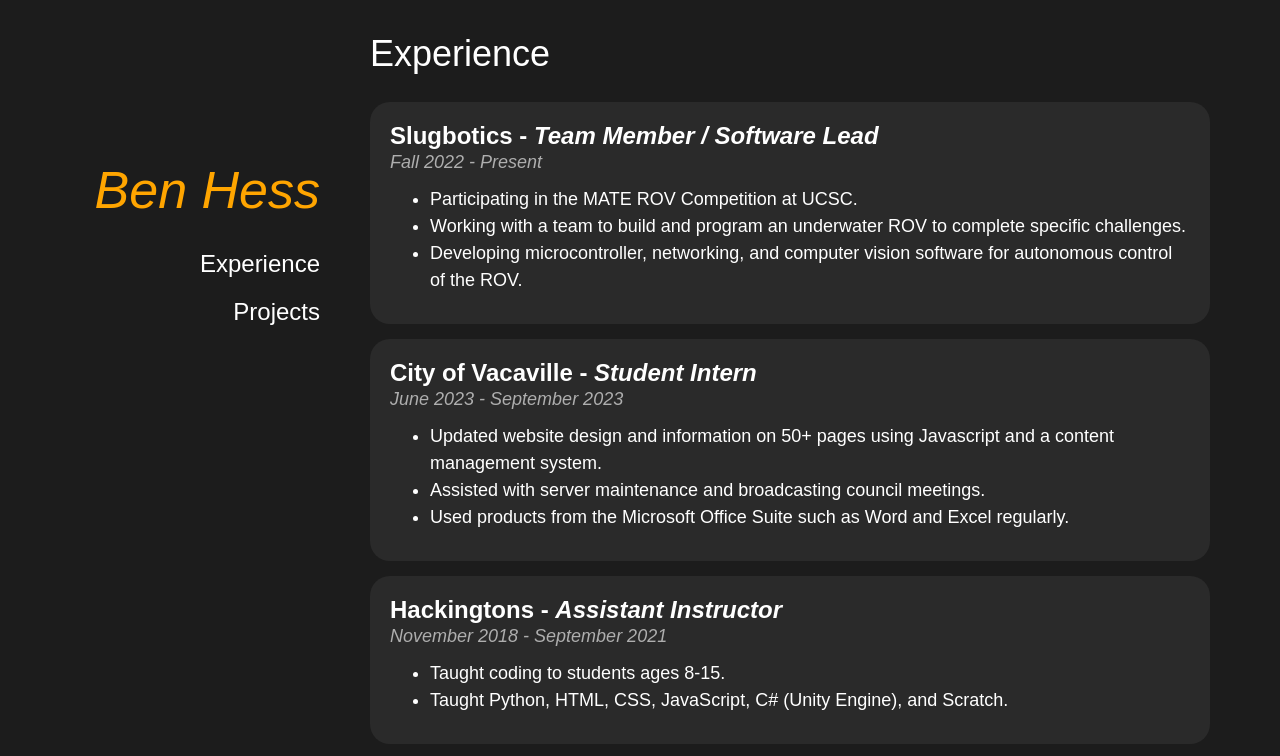
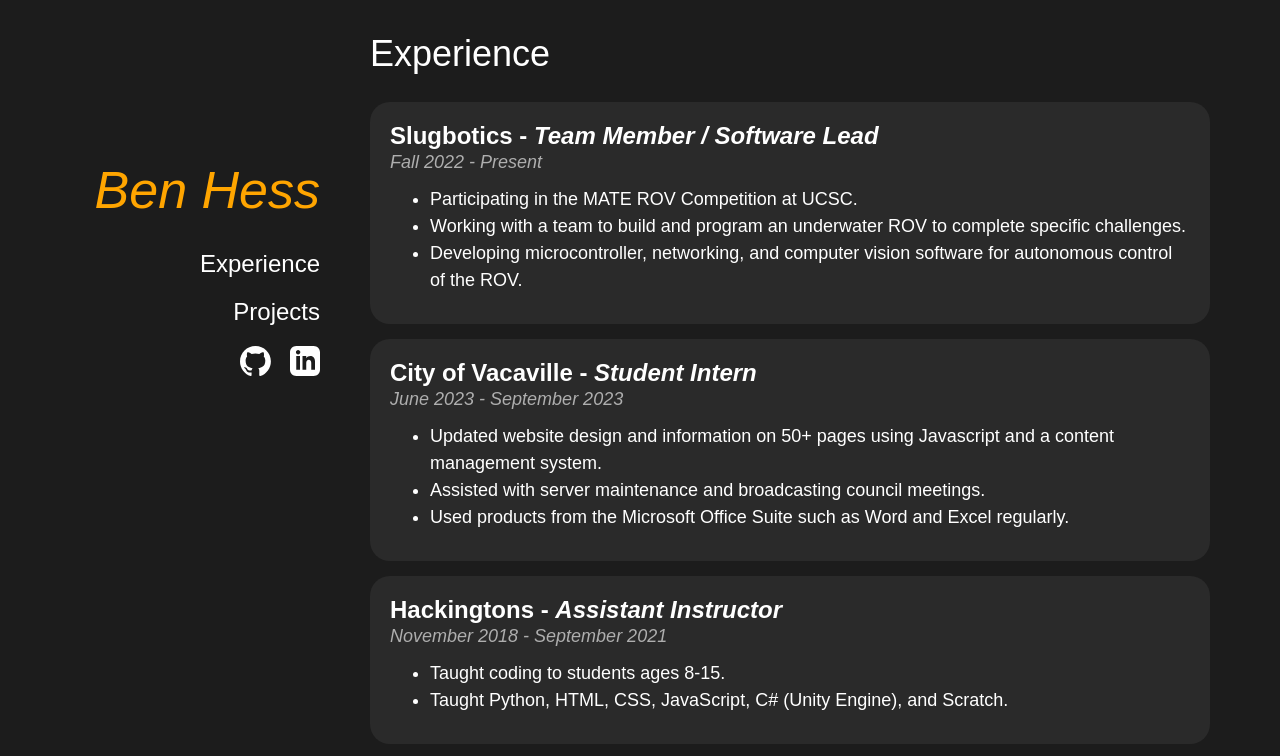
Before and after one commit to benhess02/benhess02.github.io, a plain HTML site: page index.html in a window 1280 px wide. Shown: the top 756 px of the page. Drawn offline with Linux system fonts and the light colour scheme.

Commit message:
Added social icons.

```diff
--- a/index.html
+++ b/index.html
@@ -12,6 +12,12 @@
             <span class="name-text">Ben Hess</span>
             <a href="#experience">Experience</a>
             <a href="#projects">Projects</a>
+            <a href="https://github.com/benhess02" class="social-link" target="_blank">
+                <img src="GithubLogo.svg" />
+            </a>
+            <a href="https://www.linkedin.com/in/ben-hess-b31703224/" class="social-link" target="_blank">
+                <img src="LinkedInLogo.svg" />
+            </a>
         </div>
         <div class="main-container">
             <span class="section-header" id="experience">Experience</span>
--- a/style.css
+++ b/style.css
@@ -51,6 +51,15 @@ body {
     padding-bottom: 10px;
     display: block;
     font-size: 24px;
+}
+
+.social-link {
+    display: inline-block !important;
+    padding-left: 15px;
+}
+
+.social-link img {
+    height: 30px;
 }
 
 .main-container {
@@ -124,6 +133,11 @@ body {
         padding-right: 10px;
     }
 
+
+    .social-link {
+        padding-left: 0;
+    }
+
     .main-container {
         padding-left: 15px;
         padding-right: 15px;
```
Also changed, not shown: GithubLogo.svg (added), LinkedInLogo.svg (added).
